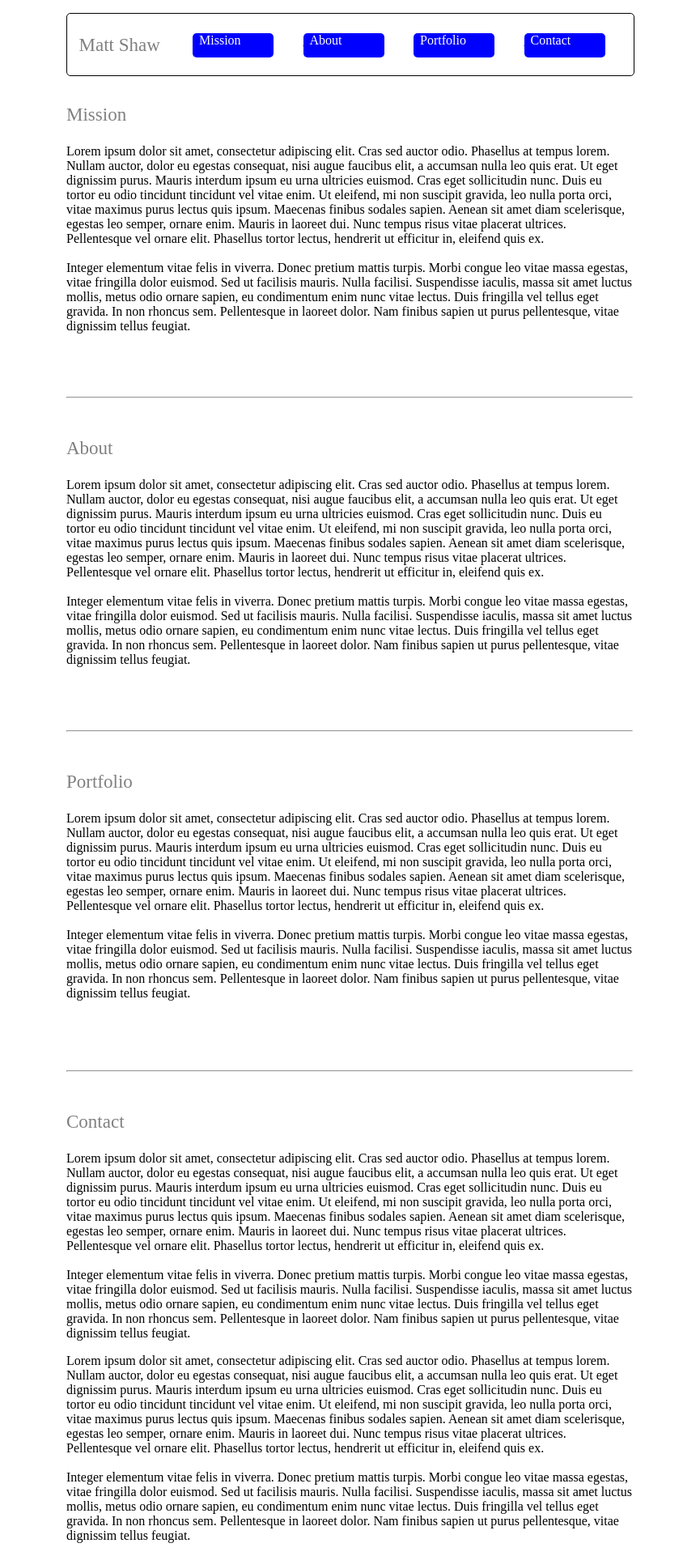
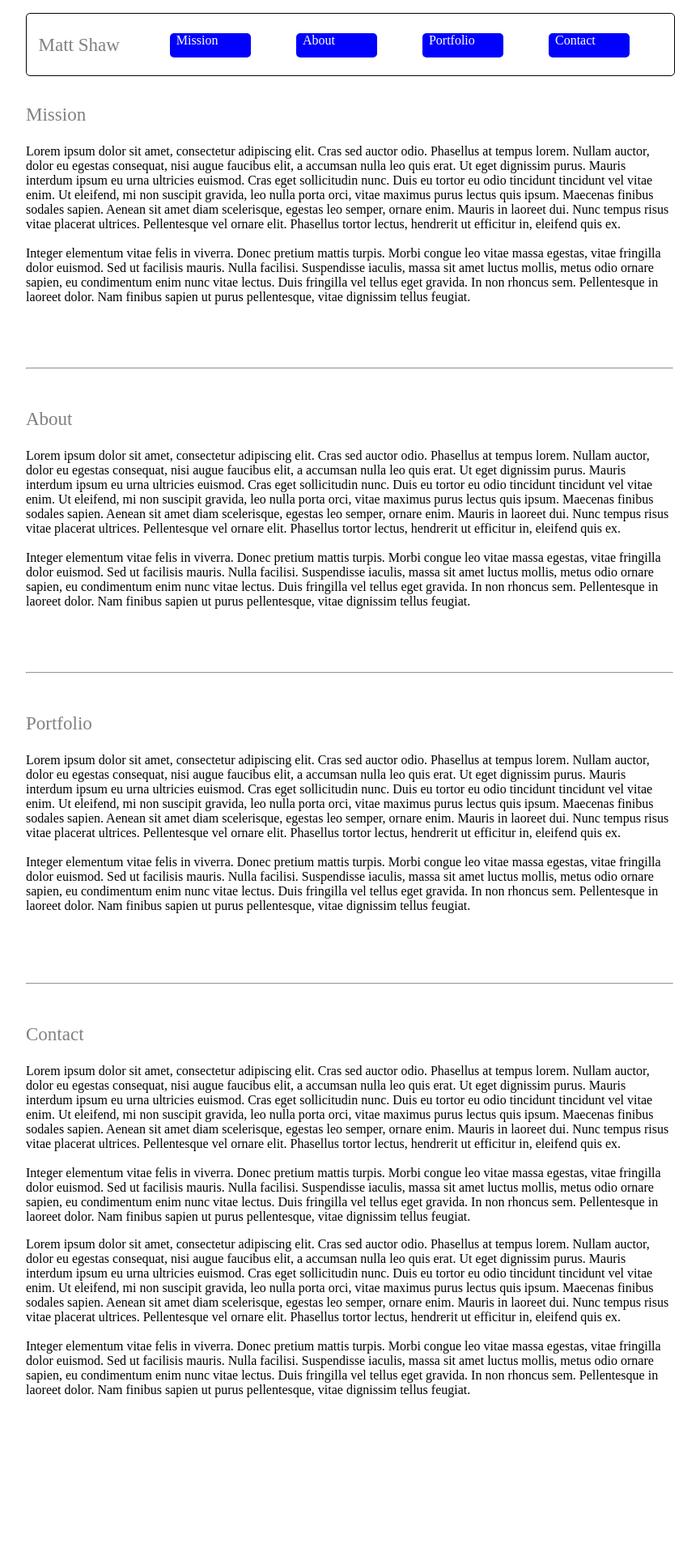
Before and after one commit to Dokespike/mattshaw.rocks, a PHP site: page / in a window 1280 px wide. Shown: the whole page at 81% size, without its empty margins (208-1073 px from the left). After the commit the page ends 1726 px from the top, so only its background shows below. Run offline with PHP 8.4, Linux system fonts and the light colour scheme; some libraries are stand-ins or nearby versions.

Commit message:
Update nerd.css

```diff
--- a/nerd.css
+++ b/nerd.css
@@ -1,7 +1,7 @@
 .container {
 	margin-left: auto;
-    margin-right: auto;
-	width: 700px;
+	margin-right: auto;
+	width: 800px;
 }
 
 
@@ -9,7 +9,7 @@
 .navBar {
 	background-color: white;
 	height: 76px;
-	width: 700px;
+	width: 800px;
 	border: 1px solid;
 	border-radius: 5px;
 	position: fixed;
```
